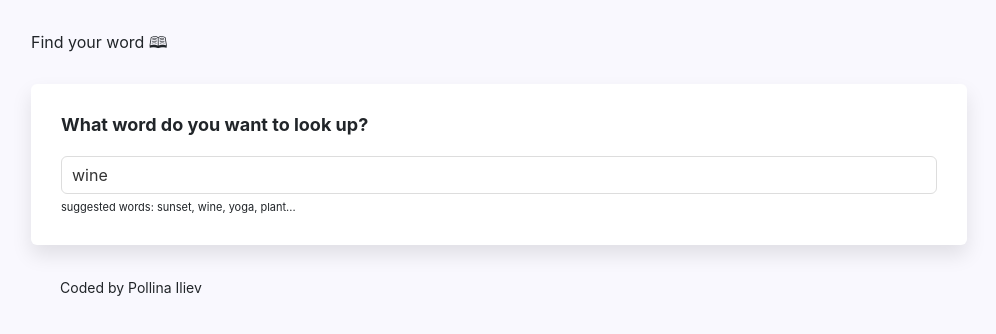
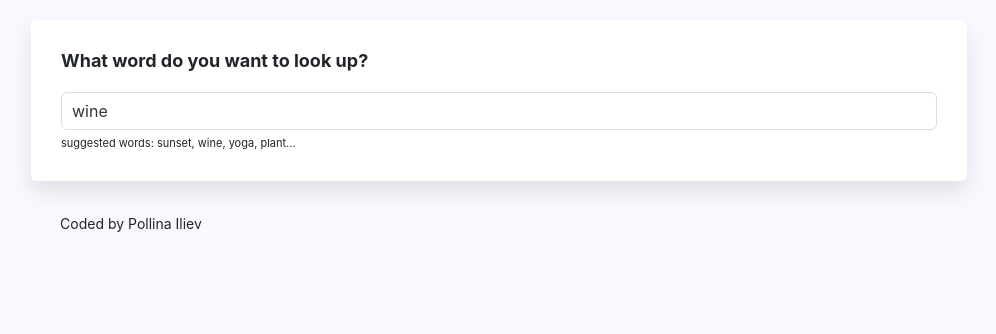
Before and after one commit to pilaee/dictionary-project, a React (Create React App) app: page / in a window 1280 px wide. Shown: the top 334 px of the page, without its empty margins (141-1137 px from the left). Built offline with nearby package versions, Linux system fonts and the light colour scheme; no server answers.

Commit message:
Update App.js

```diff
--- a/src/App.js
+++ b/src/App.js
@@ -5,9 +5,6 @@ export default function App() {
   return (
     <div className="App">
     <div className="container">
-      <header className="App-header">
-      Find your word 🕮
-      </header>
       <main>
       <Dictionary defaultKeyword="wine"/>
       </main>
```
